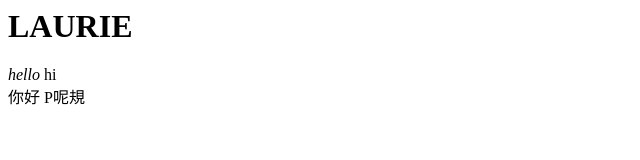
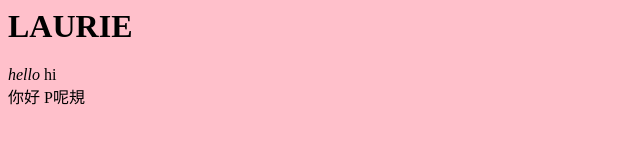
Before and after one commit to penguinsarecool/penguinsarecool-old, a plain HTML site: page index.html in a window 1280 px wide. Shown: the whole page, without its empty margins (0-640 px from the left). Drawn offline with Linux system fonts and the light colour scheme.

Commit message:
dsalsjdfi

```diff
--- a/index.html
+++ b/index.html
@@ -1,5 +1,12 @@
+<html>
+<head>
+</head>
+<body style="background-color:pink">
+
 <h1>LAURIE</h1>
 <i>hello</i>
 hi<br>
 你好
 P呢規
+</body>
+</html>
```
